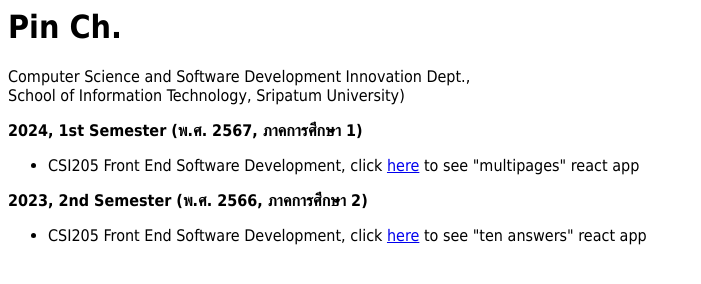
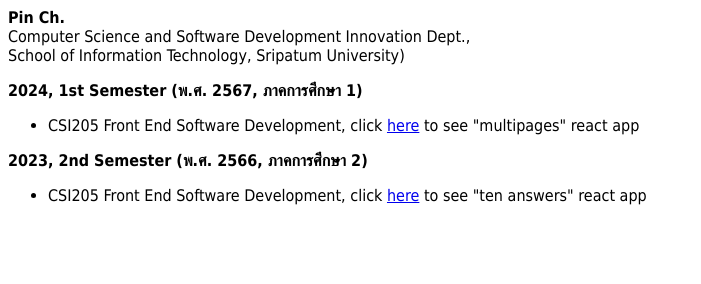
Before and after one commit to PinSpuMS/PinSpuMS.github.io, a plain HTML site: page index.html in a window 1280 px wide. Shown: the whole page, without its empty margins (0-701 px from the left). Drawn offline with Linux system fonts and the light colour scheme.

Commit message:
Update index.html

```diff
--- a/index.html
+++ b/index.html
@@ -6,8 +6,11 @@
     </style>
   </head>
   <body>
-    <h1>Pin Ch.</h1>
-    <p>Computer Science and Software Development Innovation Dept., <br>School of Information Technology, Sripatum University)</p>
+    <p>
+      <b>Pin Ch.</b><br>
+      Computer Science and Software Development Innovation Dept.,<br>
+      School of Information Technology, Sripatum University)
+    </p>
     <b>2024, 1st Semester (พ.ศ. 2567, ภาคการศึกษา 1)</b>
     <ul>
       <li>CSI205 Front End Software Development, click <a href='https://pinspums.github.io/2567-01-csi205-multipages_'>here</a> to see "multipages" react app</li>
```
